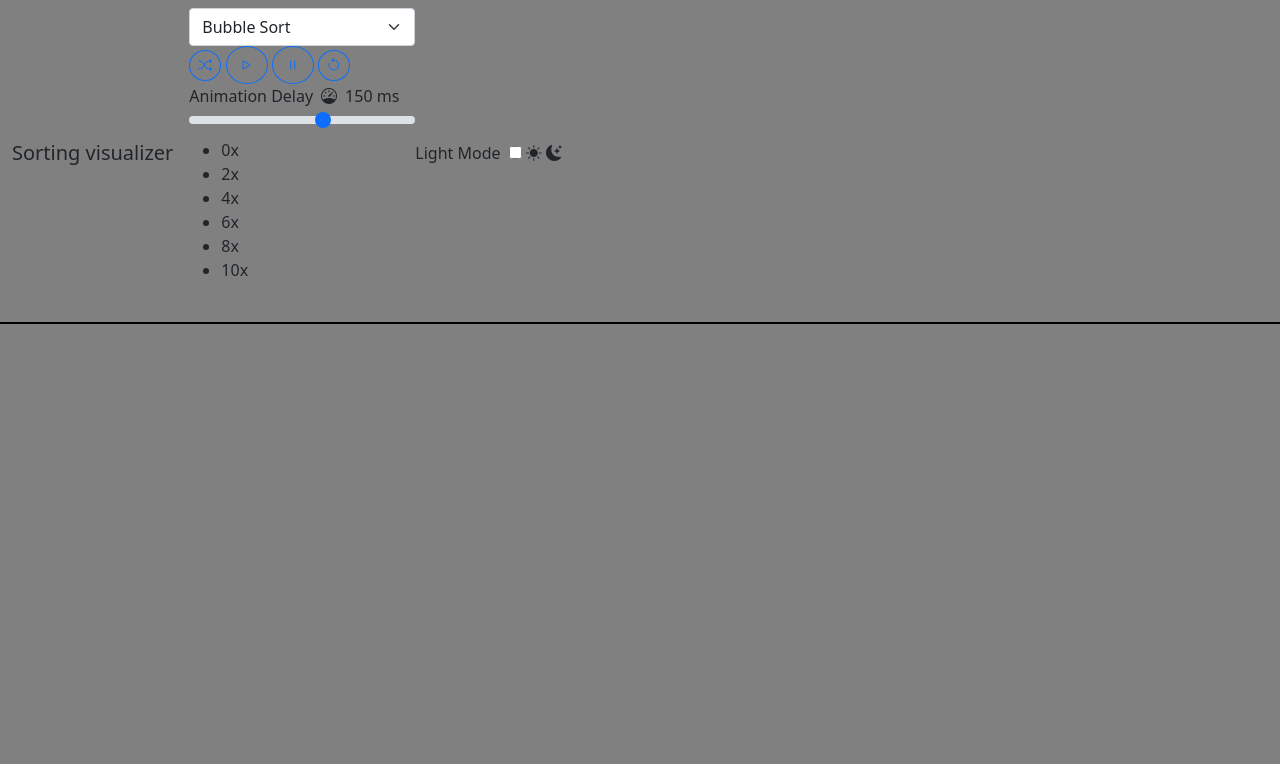
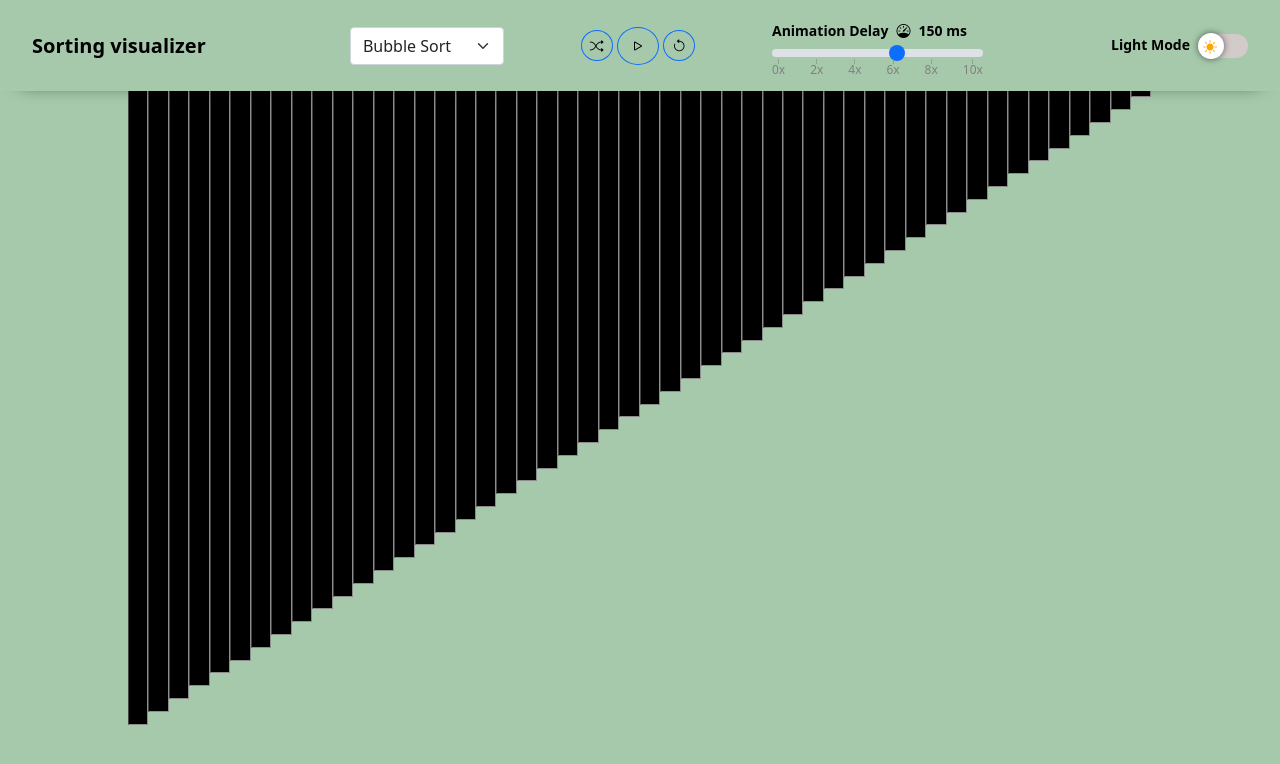
Before and after one commit to Abhijeeth-7/SortingVisualizer, a plain HTML site: page index.html in a window 1280 px wide. Drawn offline with nearby package versions, Linux system fonts and the light colour scheme.

Commit message:
Added styles for responsive header

```diff
--- a/stylesheet.css
+++ b/stylesheet.css
@@ -1,19 +1,185 @@
-body{
-    background: gray;
+.light-theme {
+  --background-color: #8bb992c2;
+  --color: black;
 }
 
-.container{
-    margin: 0 5px;
-    border: 5px solid black;
-    border-style: inset;
-    display: 'flex';
-    flex-direction: column;
+.dark-theme {
+  --background-color: #112416f0;
+  --color: #ffffffe0;
 }
 
-.data-point{
-    border-style: inset;
-    border: 1px solid black;
-    display: inline-block;
-    margin: 0;
-    padding: 0;
+body {
+  background-color: var(--background-color);
+  color: var(--color);
+  transition: color 0.3s;
+  height: 100vh;
 }
+
+* {
+  box-sizing: border-box;
+}
+
+.bi {
+  color: var(--color);
+}
+
+label {
+  font-size: 14px;
+  font-weight: 600;
+}
+
+.w-max-content {
+  width: max-content;
+}
+
+.navbar {
+  padding: 20px;
+  display: flex;
+  align-items: center;
+  justify-content: space-between;
+  box-shadow: var(--color) 0px 10px 20px -20px;
+}
+
+.sort-controller {
+  flex: 1;
+  display: flex;
+  justify-content: space-evenly;
+  align-items: center;
+  margin: 0 5%;
+}
+
+.sort-container {
+  padding: 0 10%;
+  width: 100%;
+  height: 80%;
+  display: flex;
+  align-items: start;
+}
+
+@media (max-width: 700px) {
+  .sort-controller {
+    flex-direction: column;
+    gap: 20px;
+    padding: 20px;
+  }
+}
+
+.data-point {
+  border: 1px inset #a1a1a1e0;
+  border-top: none;
+  display: inline-block;
+  margin: 0;
+  padding: 0;
+  transition: transform 250ms cubic-bezier(1, 0.98, 0.32, 1);
+}
+
+.range-step-container {
+  position: relative;
+}
+
+.range-step-list {
+  position: absolute;
+  top: 20px;
+  left: 0;
+
+  display: flex;
+  justify-content: space-between;
+  width: 100%;
+
+  margin: 0;
+  padding: 0;
+  font-size: 12px;
+  color: gray;
+  list-style-type: none;
+}
+
+.range-step-list li {
+  position: relative;
+  display: flex;
+  justify-content: center;
+}
+
+.range-step-list li::after {
+  content: "";
+  width: 1px;
+  height: 5px;
+  background-color: rgba(128, 128, 128, 0.5);
+
+  position: absolute;
+  top: -2px;
+  z-index: 0;
+}
+
+.toggle {
+  position: relative;
+  width: 50px;
+  height: 24px;
+  cursor: pointer;
+}
+
+.toggle input {
+  width: 0;
+  height: 0;
+  opacity: 0;
+}
+
+.toggle-btn {
+  position: absolute;
+  width: 100%;
+  height: 100%;
+  border-radius: 100px;
+  background-color: rgb(211, 202, 202);
+}
+
+.bi-sun-fill {
+  position: absolute;
+  top: 2.5px;
+  left: 5px;
+  color: orange;
+  z-index: 1;
+}
+
+.bi-moon-stars-fill {
+  position: absolute;
+  top: 2.5px;
+  right: 5px;
+  color: white;
+  z-index: 1;
+  visibility: hidden;
+}
+
+.toggle-btn::after {
+  content: "";
+  position: absolute;
+  top: 50%;
+  width: 26px;
+  height: 26px;
+  border-radius: 100%;
+  background-color: rgb(255, 255, 255);
+  box-shadow: 0 0 8px -2px black;
+  transform: translate(0, -50%);
+  transition: transform 0.3s;
+}
+
+input:checked ~ .toggle-btn {
+  background-color: #423b3be8;
+}
+
+input:checked ~ .toggle-btn::after {
+  transform: translate(100%, -50%);
+  background-color: #3e3a3a;
+  box-shadow: 0 0 8px -2px white;
+}
+
+input:checked ~ .toggle-btn > .bi-moon-stars-fill {
+  transition: visibility 0.3s;
+  visibility: visible;
+}
+
+input:checked ~ .toggle-btn > .bi-sun-fill {
+  visibility: hidden;
+}
+
+#pause {
+  display: none;
+}
```
